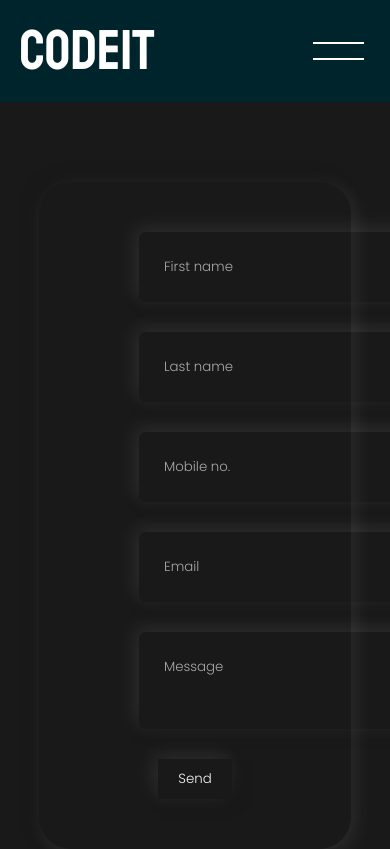
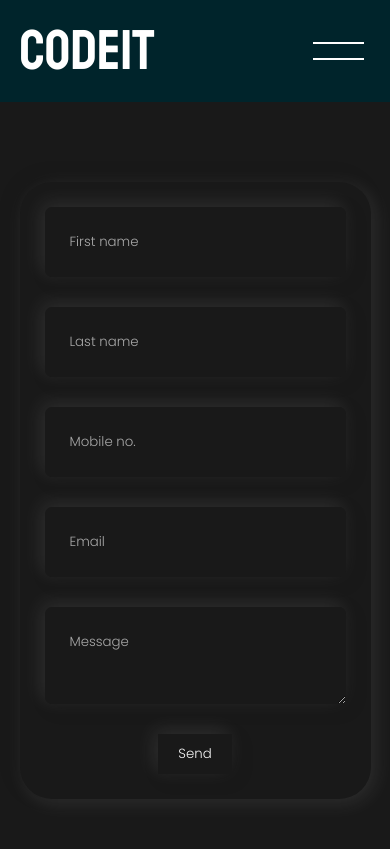
Before and after one commit to ani-24/codeit-new, a PHP site: page /contact/index.php in a window 390 px wide; the page is wider, and only the part inside the window is pictured. After the commit the page ends 799 px from the top of that part, so only its background shows below. Run offline with PHP 8.4, Linux system fonts and the light colour scheme; some web fonts are replaced.

Commit message:
Make contact form responsive

```diff
--- a/contact/css/style.css
+++ b/contact/css/style.css
@@ -364,6 +364,18 @@ p {
   margin: 0 auto;
 }
 
+@media (max-width: 768px) {
+  .container {
+    width: 90%;
+  }
+}
+
+@media (max-width: 320px) {
+  .container {
+    width: 100%;
+  }
+}
+
 .grid {
   display: -ms-grid;
   display: grid;
@@ -509,17 +521,11 @@ body {
   background: #191919;
 }
 
-.grid {
-  -ms-grid-columns: (minmax(28rem, 30rem))[auto-fit];
-      grid-template-columns: repeat(auto-fit, minmax(28rem, 30rem));
-  margin-bottom: 30px;
-}
-
 form {
   position: relative;
   width: 100%;
   margin-top: 5em;
-  padding: 50px 100px;
+  padding: 50px;
   background: #191919;
   border-radius: 2em;
   -webkit-box-shadow: -4px -4px 20px rgba(0, 0, 0, 0.1), 4px 4px 20px rgba(255, 255, 255, 0.1);
@@ -576,4 +582,20 @@ form .submit {
   padding: 10px 20px;
   color: #f7f7f7;
 }
+
+.grid {
+  -ms-grid-columns: (45%)[2];
+      grid-template-columns: repeat(2, 45%);
+  margin-bottom: 30px;
+}
+
+@media (max-width: 700px) {
+  .grid {
+    -ms-grid-columns: (100%)[1];
+        grid-template-columns: repeat(1, 100%);
+  }
+  form {
+    padding: 25px;
+  }
+}
 /*# sourceMappingURL=style.css.map */
--- a/contact/css/style.scss
+++ b/contact/css/style.scss
@@ -4,16 +4,11 @@ body {
   background: $dark;
 }
 
-.grid {
-  grid-template-columns: repeat(auto-fit, minmax(28rem, 30rem));
-  margin-bottom: 30px;
-}
-
 form {
   position: relative;
   width: 100%;
   margin-top: 5em;
-  padding: 50px 100px;
+  padding: 50px;
   background: $dark;
   border-radius: 2em;
   box-shadow: -4px -4px 20px rgba($color: $black, $alpha: 0.1),
@@ -53,3 +48,18 @@ form {
     color: $light;
   }
 }
+
+.grid {
+  grid-template-columns: repeat(2, 45%);
+  margin-bottom: 30px;
+}
+
+@media (max-width: 700px) {
+  .grid {
+    grid-template-columns: repeat(1, 100%);
+  }
+
+  form {
+    padding: 25px;
+  }
+}
--- a/contact/index.php
+++ b/contact/index.php
@@ -58,7 +58,7 @@
     <main>
       <div class="container">
         <form action="#" method="POST">
-          <div class="grid grid-2">
+          <div class="grid">
             <div class="input-field">
               <input type="text" placeholder="First name" class="input" />
             </div>
```
Also changed, not shown: assets/css/_container.scss (+12 -0 lines), course/css/style.css (+12 -0 lines), home/css/style.css (+12 -0 lines), user/css/style.css (+12 -0 lines), 4 other files.
